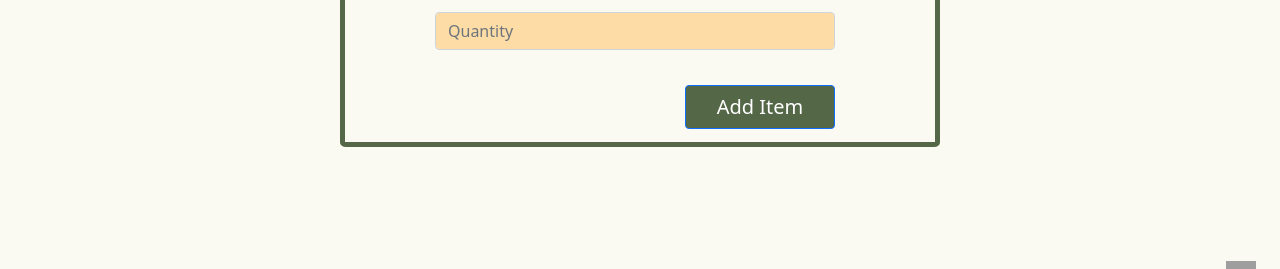
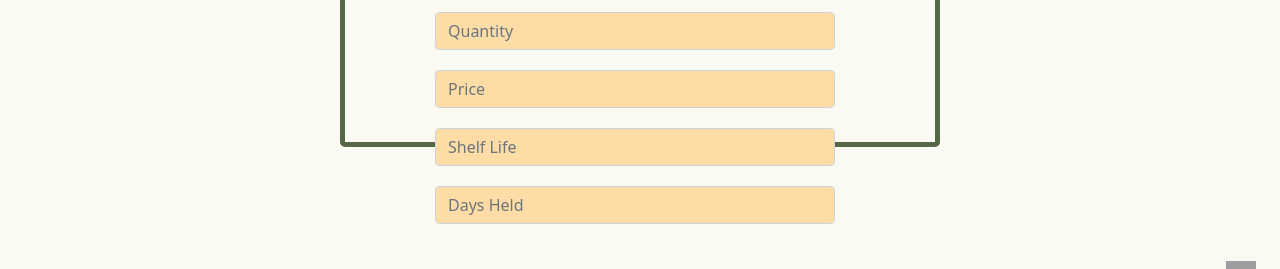
Before and after one commit to robisonJohn/Community-Table, a React (Create React App) app in the folder client/: page /add-item in a window 1280 px wide. Shown: the part 541-810 px from the top of the page. Built offline with nearby package versions, Linux system fonts and the light colour scheme; grey boxes are pictures that could not be loaded.

Commit message:
updated addItem with new backend data parameters

```diff
--- a/client/src/screens/AddItem/AddItem.jsx
+++ b/client/src/screens/AddItem/AddItem.jsx
@@ -12,6 +12,9 @@ const AddItem = (props) => {
     imgURL:'',
     benefits:'',
     quantity:'',
+    price: '',
+    shelfLife: '',
+    daysHeld: ''
   })
 
   const [isCreated, setCreated] = useState(false)
@@ -97,6 +100,39 @@ const AddItem = (props) => {
               onChange={handleChange}
             />
           </Form.Group>
+          <Form.Group>
+            <Form.Control
+              type="text"
+              className='add-input'
+              placeholder='Price'
+              value={item.price}
+              name='price'
+              required
+              onChange={handleChange}
+            />
+          </Form.Group>
+          <Form.Group>
+            <Form.Control
+              type="text"
+              className='add-input'
+              placeholder='Shelf Life'
+              value={item.shelfLife}
+              name='shelfLife'
+              required
+              onChange={handleChange}
+            />
+          </Form.Group>
+          <Form.Group>
+            <Form.Control
+              type="text"
+              className='add-input'
+              placeholder='Days Held'
+              value={item.daysHeld}
+              name='daysHeld'
+              required
+              onChange={handleChange}
+            />
+          </Form.Group>
 
           <Button type='submit' className='submit-button'>
             Add Item
--- a/client/src/services/apiConfig.js
+++ b/client/src/services/apiConfig.js
@@ -13,7 +13,7 @@ const getToken = () => {
 // })
 
 const api = axios.create({
-  baseURL: "https://community-table-mvp.herokuapp.com/api",
+  baseURL: "http://localhost:3000/api",
 });
 
 api.interceptors.request.use(
```
